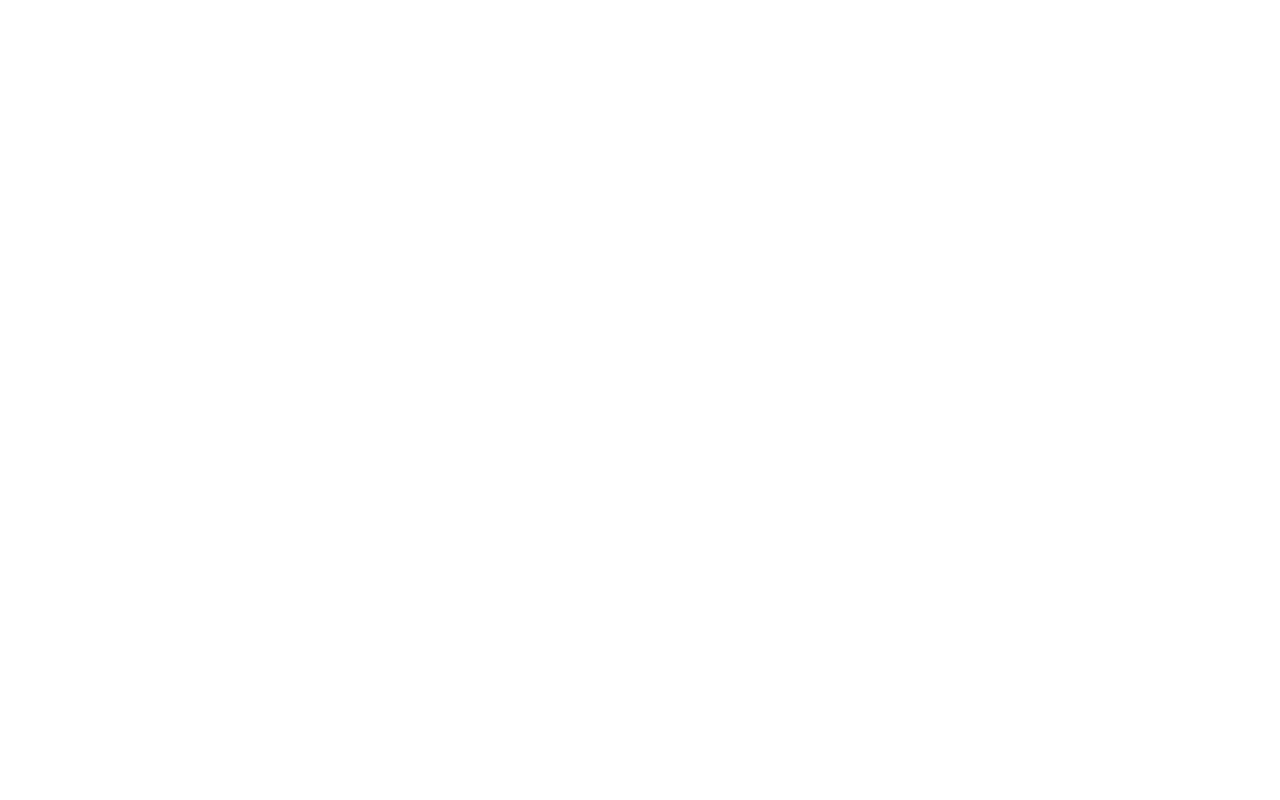
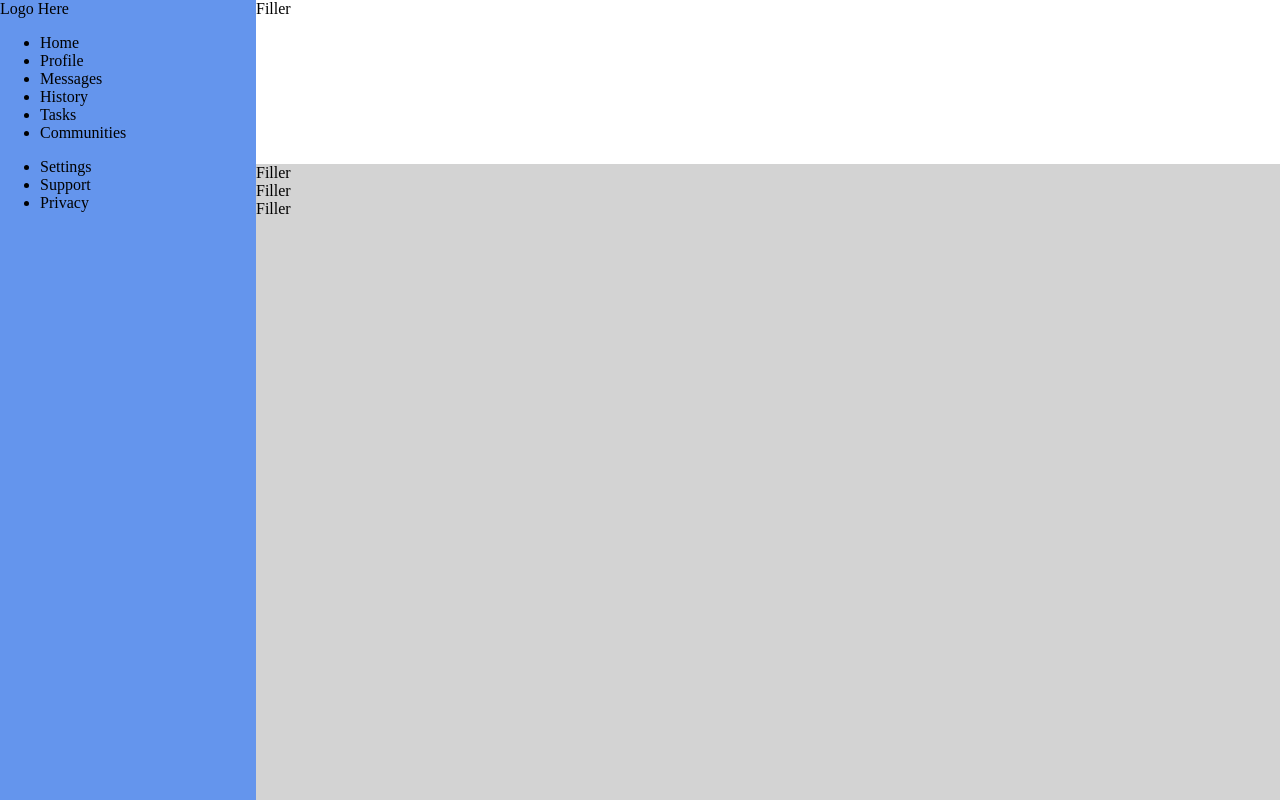
Before and after one commit to luketucich/admin-dashboard, a plain HTML site: page index.html in a window 1280 px wide. Drawn offline with Linux system fonts and the light colour scheme.

Commit message:
Created basic grid layout of website with placeholder text

```diff
--- a/index.html
+++ b/index.html
@@ -8,5 +8,32 @@
 </head>
 
 <body>
+    <main>
+        <div class="gridContainer">
+            <div class="nav">
+                <div class="logo">Logo Here</div>
+                <ul>
+                    <li>Home</li>
+                    <li>Profile</li>
+                    <li>Messages</li>
+                    <li>History</li>
+                    <li>Tasks</li>
+                    <li>Communities</li>
+                </ul>
+                <ul>
+                    <li>Settings</li>
+                    <li>Support</li>
+                    <li>Privacy</li>
+                </ul>
+            </div>
+
+            <div class="header">Filler</div>
+            <div class="content">
+                <div class="projectsContainer">Filler</div>
+                <div class="announcementsContainer">Filler</div>
+                <div class="trendingContainer">Filler</div>
+            </div>
+        </div>
+    </main>
 </body>
 </html>
--- a/styles.css
+++ b/styles.css
@@ -0,0 +1,28 @@
+body {
+    margin: 0;
+    padding: 0;
+    box-sizing: border-box;
+    min-height: 100vh;
+}
+
+.gridContainer{
+    display: grid;
+    min-height: 100vh;
+    grid-template-columns: minmax(200px,1fr) 4fr;
+    grid-template-rows: 1fr, 6fr;
+}
+
+.nav{
+    grid-row: 1/6;
+    background-color: cornflowerblue;
+}
+
+.header{
+    grid-row: 1/2;
+    background-color: white;
+}
+
+.content{
+    grid-row: 2/6;
+    background-color: lightgray;
+}
```
